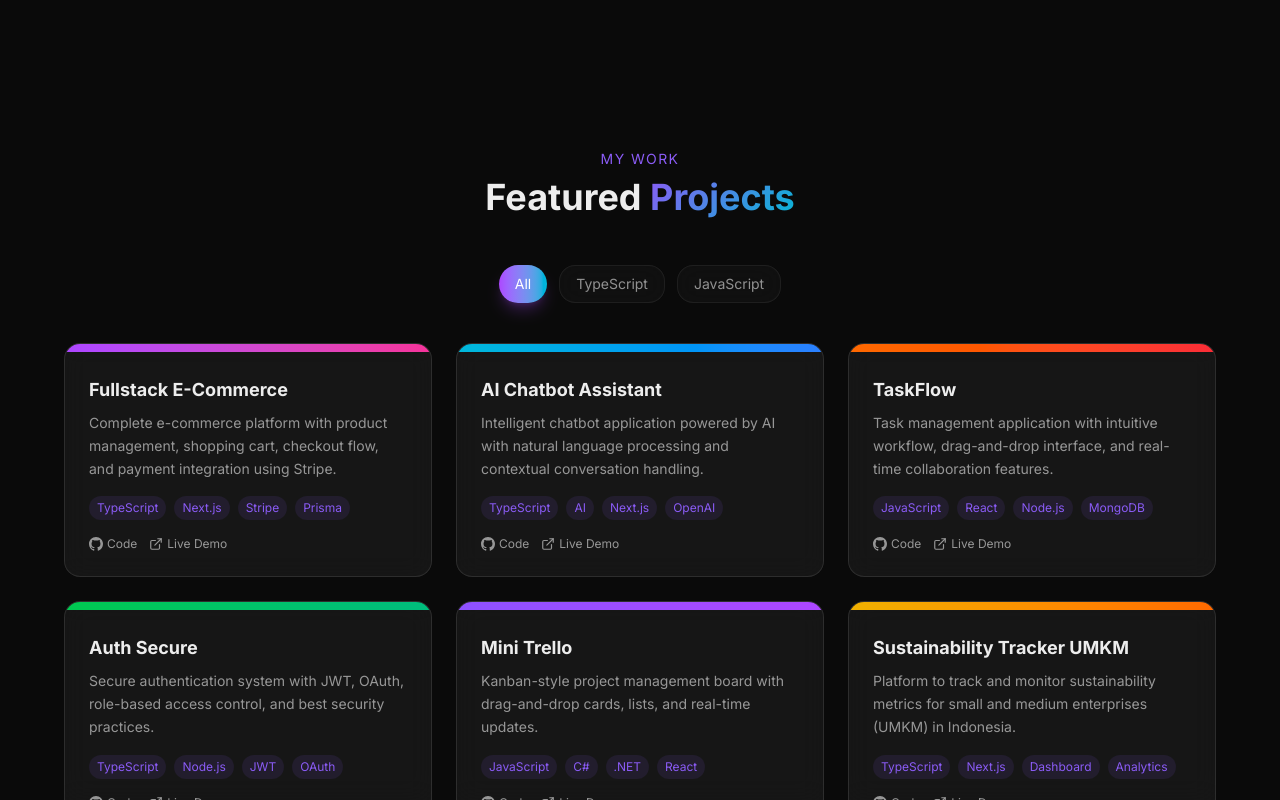
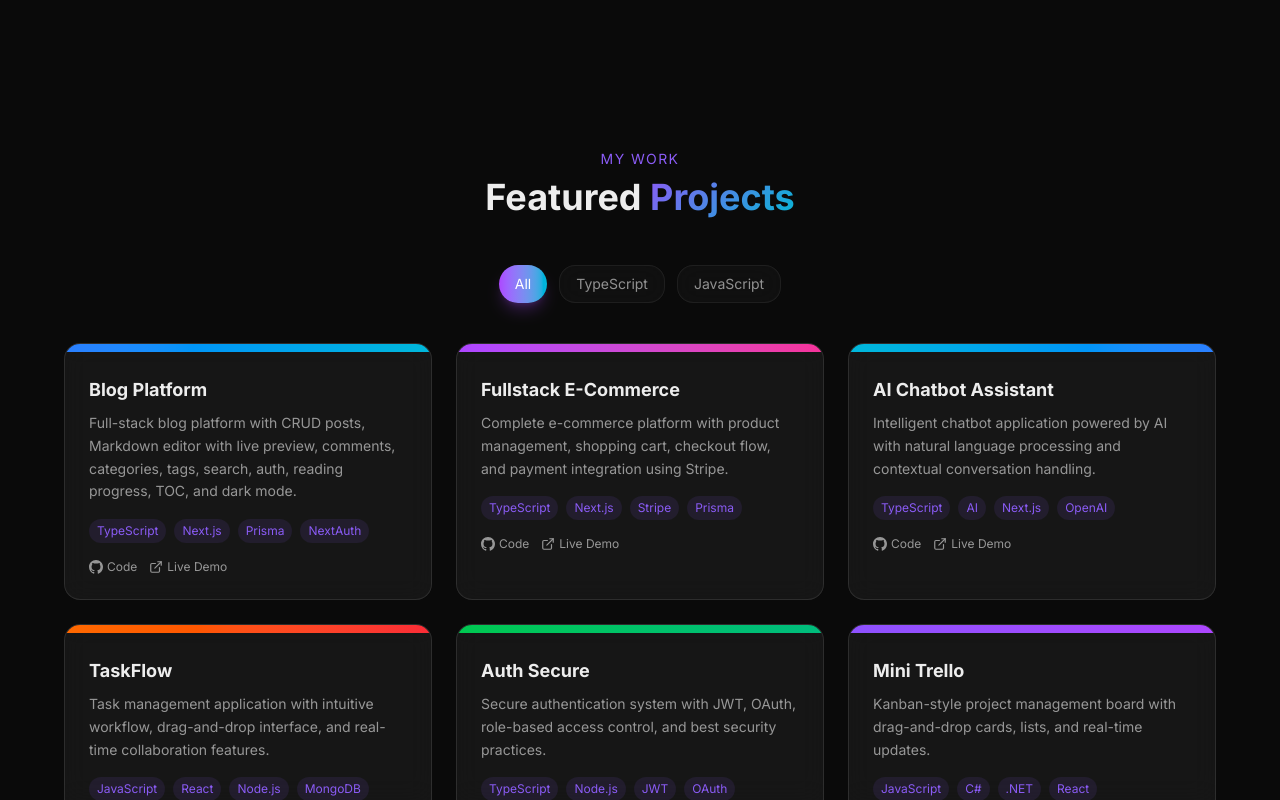
Before and after one commit to achmadwirra/achmadwirra.github.io, a Next.js app: page / in a window 1280 px wide. Shown: the part 1675-2475 px from the top of the page. Built offline with nearby package versions, Linux system fonts and the light colour scheme.

Commit message:
feat: add Blog Platform to projects

```diff
--- a/src/components/Projects.tsx
+++ b/src/components/Projects.tsx
@@ -13,6 +13,15 @@ function GithubIcon({ size = 14 }: { size?: number }) {
 }
 
 const projects = [
+  {
+    title: "Blog Platform",
+    desc: "Full-stack blog platform with CRUD posts, Markdown editor with live preview, comments, categories, tags, search, auth, reading progress, TOC, and dark mode.",
+    tags: ["TypeScript", "Next.js", "Prisma", "NextAuth"],
+    category: "TypeScript",
+    github: "https://github.com/achmadwirra/blog-platform",
+    live: "#",
+    gradient: "from-blue-500 to-cyan-500",
+  },
   {
     title: "Fullstack E-Commerce",
     desc: "Complete e-commerce platform with product management, shopping cart, checkout flow, and payment integration using Stripe.",
```
